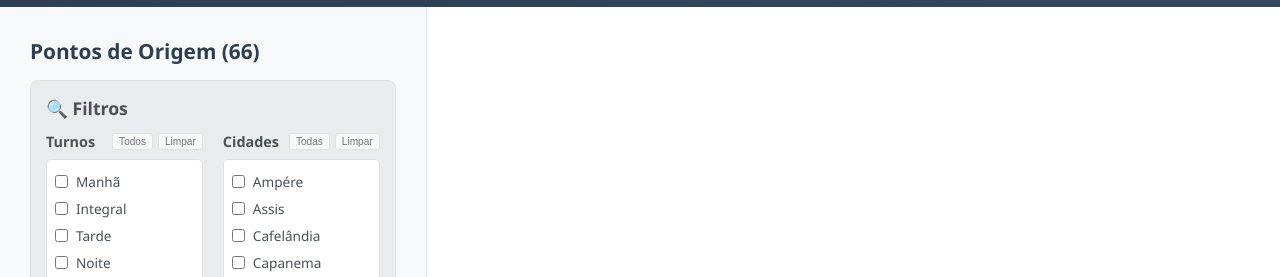
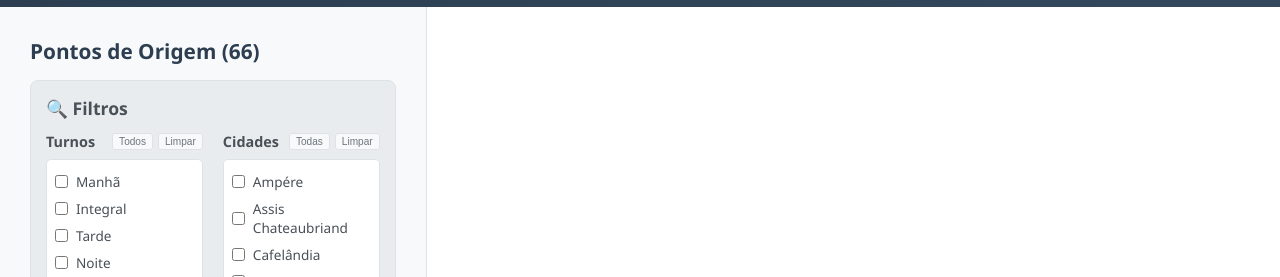
Before and after one commit to cvazcosta/orienta-logistica, a plain HTML site: page index.html in a window 1280 px wide. Shown: the part 67-344 px from the top of the page. Drawn offline with Linux system fonts and the light colour scheme.

Commit message:
Resolvendo filtro para Assis Chateaubriand

```diff
--- a/index.html
+++ b/index.html
@@ -544,8 +544,8 @@
                                         <label for="cidade-ampere">Ampére</label>
                                     </div>
                                     <div class="filter-option">
-                                        <input type="checkbox" id="cidade-assis" value="Assis" onchange="applyFilters()">
-                                        <label for="cidade-assis">Assis</label>
+                                        <input type="checkbox" id="cidade-assis" value="Assis Chateaubriand" onchange="applyFilters()">
+                                        <label for="cidade-assis">Assis Chateaubriand</label>
                                     </div>
                                     <div class="filter-option">
                                         <input type="checkbox" id="cidade-cafelandia" value="Cafelândia" onchange="applyFilters()">
```
